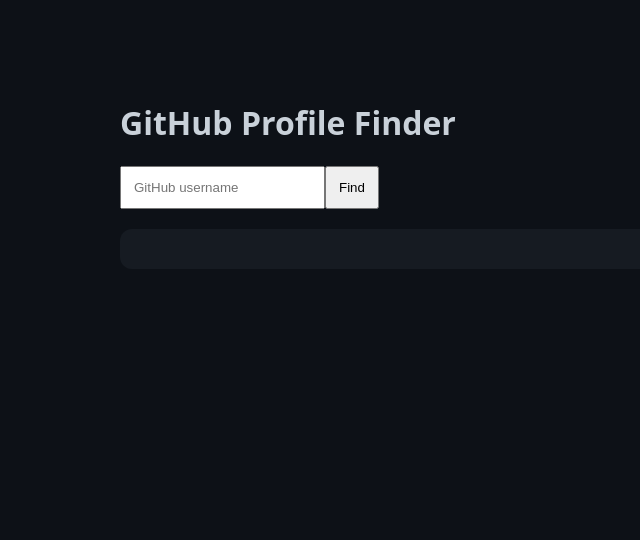
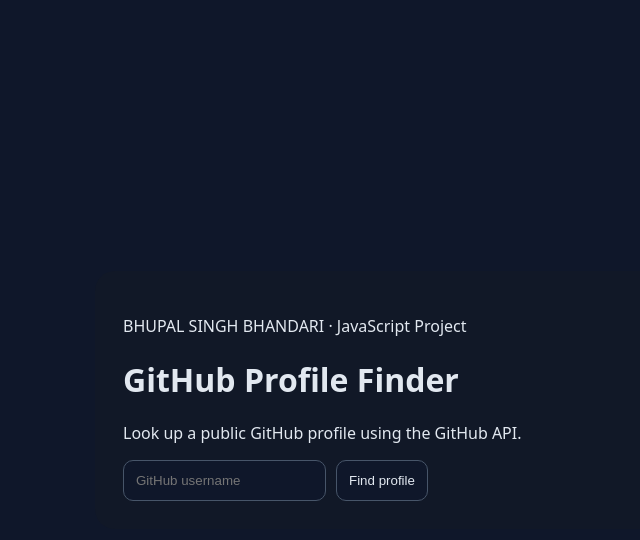
Before and after one commit to bhupal-dev/Developer-Project, a plain HTML site: page 08-github-profile-finder/index.html in a window 1280 px wide. Shown: the whole page, without its empty margins (195-835 px from the left). Drawn offline with Linux system fonts and the light colour scheme.

Commit message:
Connect GitHub finder to structured files

```diff
--- a/08-github-profile-finder/index.html
+++ b/08-github-profile-finder/index.html
@@ -1 +1,22 @@
-<!doctype html><html lang="en"><meta charset="UTF-8"><meta name="viewport" content="width=device-width,initial-scale=1"><title>GitHub Profile Finder</title><style>body{font:16px system-ui;max-width:650px;margin:60px auto;padding:20px;background:#0d1117;color:#c9d1d9}input,button{padding:12px}.card{margin-top:20px;padding:20px;background:#161b22;border-radius:12px}</style><h1>GitHub Profile Finder</h1><input id="user" placeholder="GitHub username"><button onclick="findUser()">Find</button><div id="out" class="card"></div><script>async function findUser(){let u=user.value.trim();if(!u)return;let r=await fetch(`https://api.github.com/users/${encodeURIComponent(u)}`);if(!r.ok)return out.textContent='User not found';let x=await r.json();out.innerHTML=`<h2>${x.name||x.login}</h2><p>${x.bio||'No bio'}</p><p>Public repos: ${x.public_repos}</p><a href="${x.html_url}" target="_blank">View profile</a>`}</script>
+<!doctype html>
+<html lang="en">
+<head>
+  <meta charset="utf-8">
+  <meta name="viewport" content="width=device-width,initial-scale=1">
+  <title>GitHub Profile Finder</title>
+  <link rel="stylesheet" href="style.css">
+</head>
+<body>
+  <main class="app">
+    <p>BHUPAL SINGH BHANDARI · JavaScript Project</p>
+    <h1>GitHub Profile Finder</h1>
+    <p>Look up a public GitHub profile using the GitHub API.</p>
+    <form id="form" class="row">
+      <input id="user" placeholder="GitHub username" autocomplete="off" required>
+      <button type="submit">Find profile</button>
+    </form>
+    <div id="output" aria-live="polite"></div>
+  </main>
+  <script src="script.js"></script>
+</body>
+</html>
```
